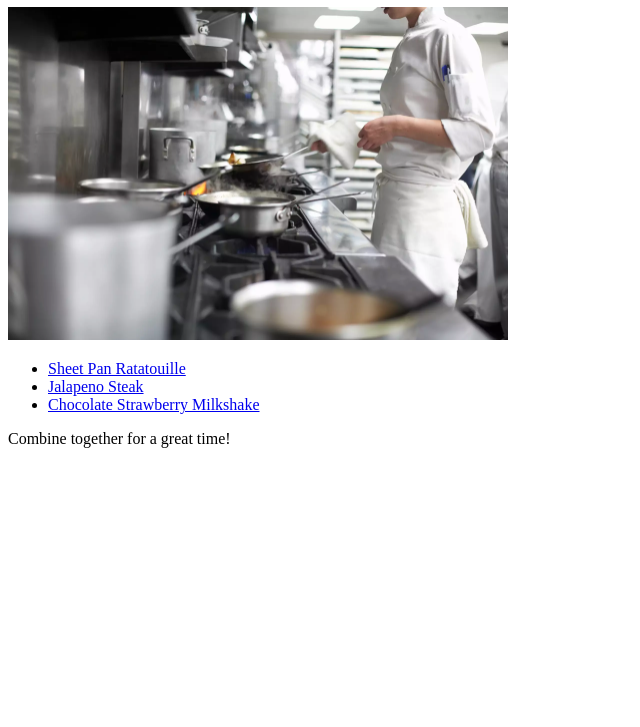
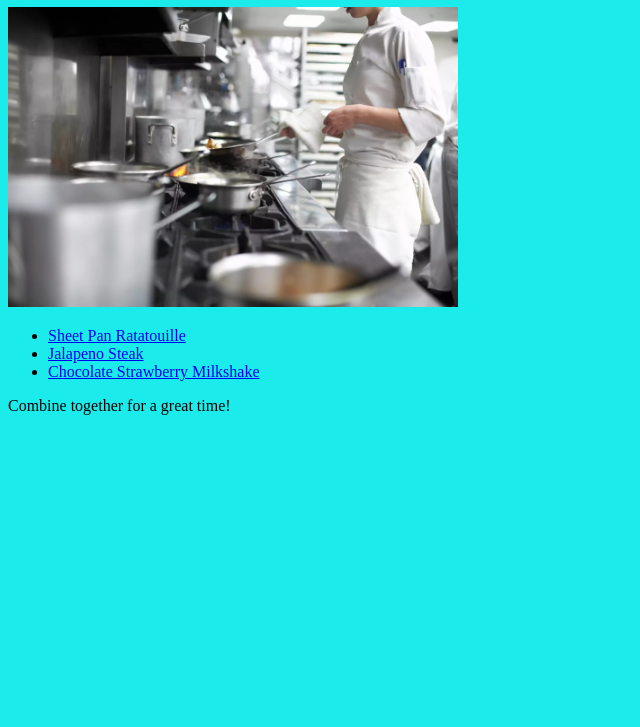
Before and after one commit to Gustav72/odin-recipes, a plain HTML site: page index.html in a window 1280 px wide. Shown: the part 73-800 px from the top of the page, without its empty margins (0-640 px from the left). Drawn offline with Linux system fonts and the light colour scheme.

Commit message:
Add basic external css and link to html file

```diff
--- a/index.html
+++ b/index.html
@@ -3,10 +3,11 @@
     <head>
         <meta charset="UTF-8">
         <title>Odin Recipes</title>
+        <link rel="stylesheet" href="styles.css">
     </head>
     <body>
         <h1>Odin Recipes!</h1>
-        <img src="./img/cook.webp" width="500px" alt="chef cooking in kitchen">
+        <img src="./img/cook.webp" alt="chef cooking in kitchen">
         <div>
             <ul>
                 <li><a href="ratatouille.html">Sheet Pan Ratatouille</a></li>
--- /dev/null
+++ b/styles.css
@@ -0,0 +1,9 @@
+* {
+    background-color: rgb(28, 235, 235);
+    text-align: left;
+}
+
+img {
+    height: 300px;
+    width: auto;
+}
```
Also changed, not shown: milkshake.html (+1 -0 lines), ratatouille.html (+1 -0 lines), steak.html (+1 -0 lines).
